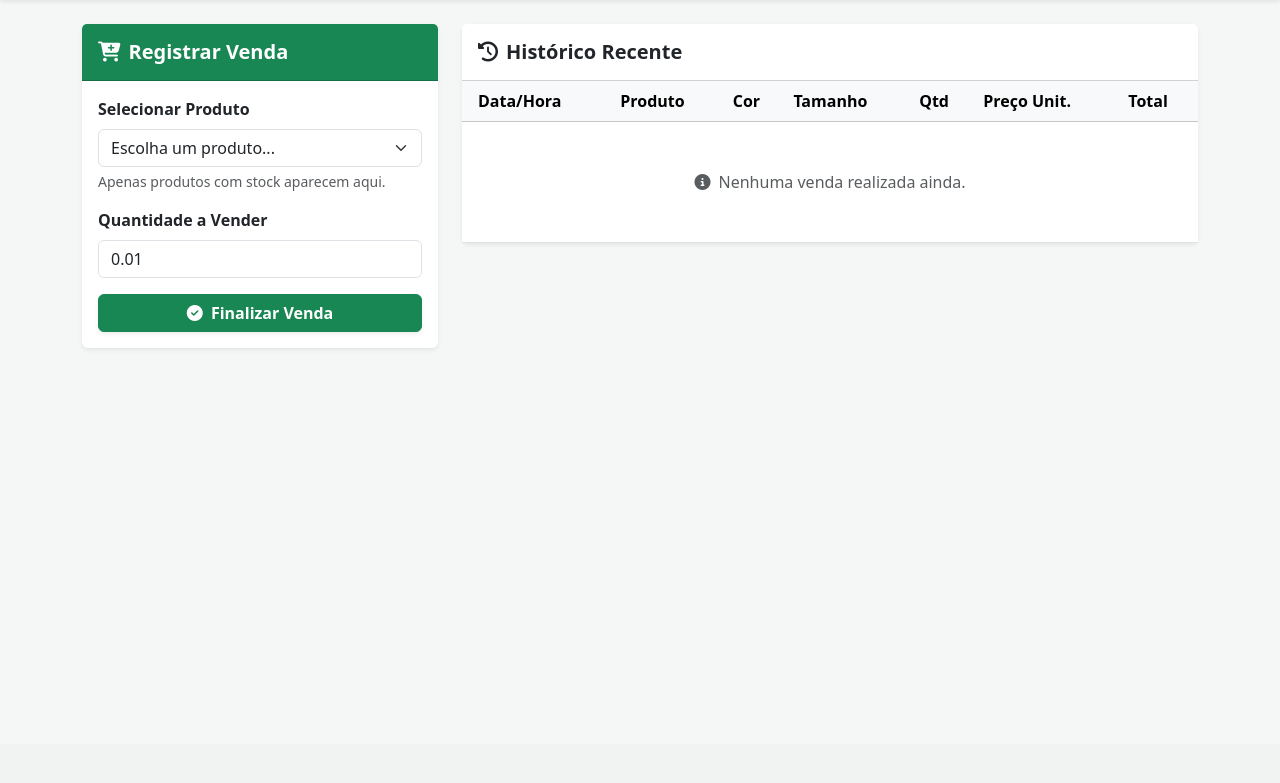
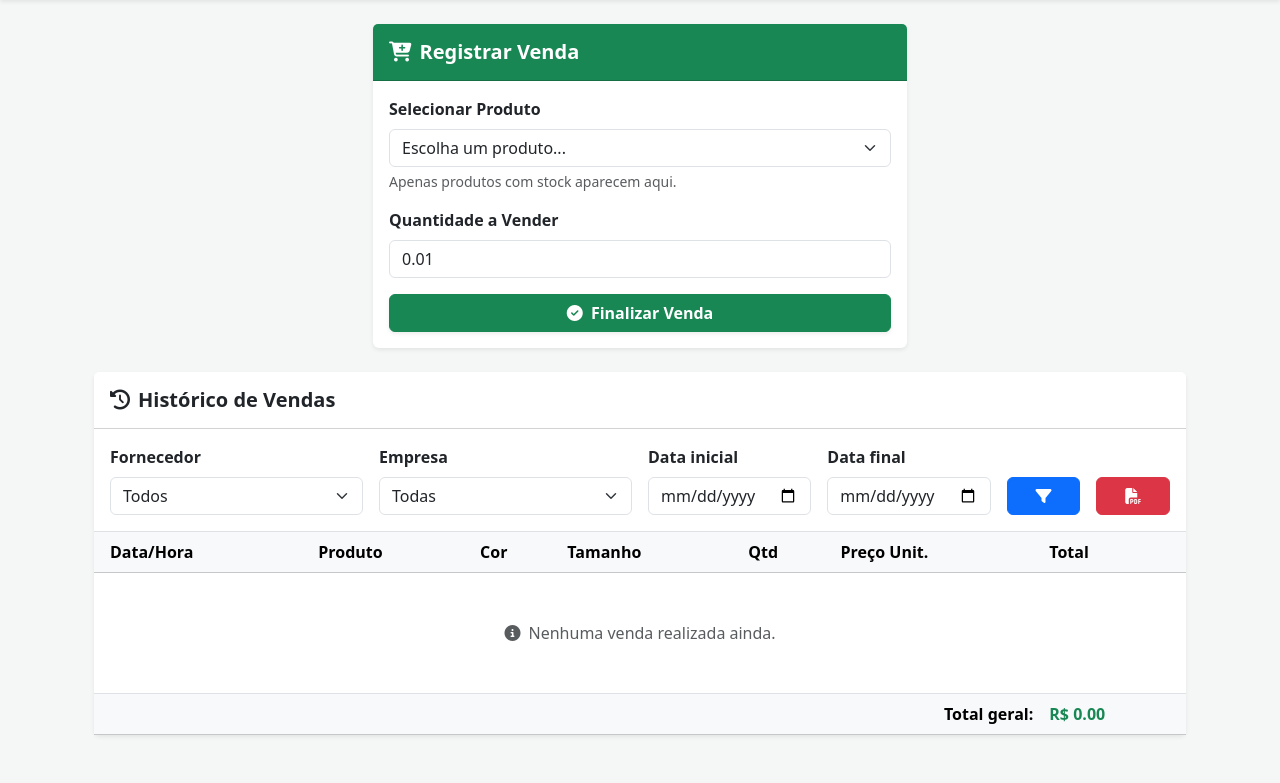
Before and after one commit to gustavosdefreitas/Plataforma-de-Gestao-Estrategica-Textil, a FastAPI app: template templates/vendas.html in a window 1280 px wide. Shown: the part 56-839 px from the top of the page. Before the commit the page ends 404 px from the top, so only its background shows below. Run offline with FastAPI, Linux system fonts and the light colour scheme; the template is opened without the code that fills it, so the values that code supplies are empty.

Commit message:
v3.4_ajusta tela de vendas e relatorio

```diff
--- a/main.py
+++ b/main.py
@@ -588,30 +588,98 @@ async def novo_fornecedor(
 
 # --- VENDAS ---
 @app.get("/vendas", response_class=HTMLResponse)
-async def pagina_vendas(request: Request):
+async def pagina_vendas(
+    request: Request,
+    fornecedor_id: str | None = Query(None),
+    empresa_id: str | None = Query(None),
+    data_inicio: str | None = Query(None),
+    data_fim: str | None = Query(None),
+):
     user = get_current_user(request)
     if not user:
         return RedirectResponse(url="/login", status_code=303)
 
+    # converte strings da query em int, se tiver valor
+    fornecedor_id_int = int(fornecedor_id) if fornecedor_id else None
+    empresa_id_int = int(empresa_id) if empresa_id else None
+
+    filtros = ["1=1"]
+    params: dict[str, object] = {}
+
+    if fornecedor_id_int:
+        filtros.append("p.fornecedor_id = :fornecedor_id")
+        params["fornecedor_id"] = fornecedor_id_int
+
+    if empresa_id_int:
+        filtros.append("p.empresa_id = :empresa_id")
+        params["empresa_id"] = empresa_id_int
+
+    if data_inicio:
+        filtros.append("DATE(v.data_venda) >= :data_inicio")
+        params["data_inicio"] = data_inicio
+
+    if data_fim:
+        filtros.append("DATE(v.data_venda) <= :data_fim")
+        params["data_fim"] = data_fim
+
+    where_clause = "WHERE " + " AND ".join(filtros)
+
+    query = f"""
+        SELECT
+            v.id,
+            v.data_venda,
+            v.quantidade,
+            v.preco_unitario,
+            v.total,
+            p.nome AS produto_nome,
+            p.cor,
+            p.tamanho,
+            f.nome AS fornecedor_nome,
+            e.nome_fantasia AS empresa_nome
+        FROM vendas v
+        JOIN produtos p ON p.id = v.produto_id
+        LEFT JOIN fornecedores f ON f.id = p.fornecedor_id
+        LEFT JOIN empresas e ON e.id = p.empresa_id
+        {where_clause}
+        ORDER BY v.data_venda DESC, v.id DESC
+    """
+
     with engine.connect() as conn:
         produtos = conn.execute(text("""
-            SELECT id, nome, cor, tamanho, quantidade, preco
+            SELECT *
             FROM produtos
             WHERE quantidade > 0
-            ORDER BY nome, cor, tamanho
+            ORDER BY nome
         """)).fetchall()
 
-        vendas = conn.execute(text("""
-            SELECT v.*, p.nome, p.cor, p.tamanho
-            FROM vendas v
-            JOIN produtos p ON v.produto_id = p.id
-            ORDER BY v.data_venda DESC
+        vendas = conn.execute(text(query), params).fetchall()
+
+        fornecedores = conn.execute(text("""
+            SELECT id, nome
+            FROM fornecedores
+            ORDER BY nome
         """)).fetchall()
 
-    return templates.TemplateResponse(request, "vendas.html", {
+        empresas = conn.execute(text("""
+            SELECT id, nome_fantasia
+            FROM empresas
+            ORDER BY nome_fantasia
+        """)).fetchall()
+
+    total_geral = sum(float(v.total or 0) for v in vendas)
+
+    return templates.TemplateResponse("vendas.html", {
+        "request": request,
         "user": user,
         "produtos": produtos,
-        "vendas": vendas
+        "vendas": vendas,
+        "fornecedores": fornecedores,
+        "empresas": empresas,
+        "filtro_fornecedor": fornecedor_id_int,
+        "filtro_empresa": empresa_id_int,
+        "data_inicio": data_inicio,
+        "data_fim": data_fim,
+        "total_geral": total_geral,
     })
 
 @app.post("/vendas/nova")
@@ -662,35 +730,38 @@ async def registrar_venda(request: Request, produto_id: int = Form(...), qtd_ven
 
     return RedirectResponse(url="/vendas", status_code=303)
 
-@app.get("/relatorio-vendas", response_class=HTMLResponse)
-async def relatorio_vendas(
+@app.get("/vendas/pdf")
+async def relatorio_vendas_pdf(
     request: Request,
-    fornecedor_id: int | None = Query(None),
-    empresa_id: int | None = Query(None),
-    data_inicio: date | None = Query(None),
-    data_fim: date | None = Query(None),
+    fornecedor_id: str | None = Query(None),
+    empresa_id: str | None = Query(None),
+    data_inicio: str | None = Query(None),
+    data_fim: str | None = Query(None),
 ):
     user = get_current_user(request)
-    if not user or user.perfil != "admin":
-        return RedirectResponse(url="/", status_code=303)
+    if not user:
+        return RedirectResponse(url="/login", status_code=303)
+
+    fornecedor_id_int = int(fornecedor_id) if fornecedor_id else None
+    empresa_id_int = int(empresa_id) if empresa_id else None
 
     filtros = ["1=1"]
     params: dict[str, object] = {}
 
-    if fornecedor_id:
+    if fornecedor_id_int:
         filtros.append("p.fornecedor_id = :fornecedor_id")
-        params["fornecedor_id"] = fornecedor_id
+        params["fornecedor_id"] = fornecedor_id_int
 
-    if empresa_id:
+    if empresa_id_int:
         filtros.append("p.empresa_id = :empresa_id")
-        params["empresa_id"] = empresa_id
+        params["empresa_id"] = empresa_id_int
 
     if data_inicio:
-        filtros.append("v.data_venda >= :data_inicio")
+        filtros.append("DATE(v.data_venda) >= :data_inicio")
         params["data_inicio"] = data_inicio
 
     if data_fim:
-        filtros.append("v.data_venda <= :data_fim")
+        filtros.append("DATE(v.data_venda) <= :data_fim")
         params["data_fim"] = data_fim
 
     where_clause = "WHERE " + " AND ".join(filtros)
@@ -704,99 +775,11 @@ async def relatorio_vendas(
             v.total,
             p.nome AS produto_nome,
             f.nome AS fornecedor_nome,
-            e.nome AS empresa_nome
+            e.nome_fantasia AS empresa_nome
         FROM vendas v
-        JOIN produtos p   ON p.id = v.produto_id
+        JOIN produtos p ON p.id = v.produto_id
         LEFT JOIN fornecedores f ON f.id = p.fornecedor_id
-        LEFT JOIN empresas e     ON e.id = p.empresa_id
-        {where_clause}
-        ORDER BY v.data_venda DESC, v.id DESC
-    """
-
-    with engine.connect() as conn:
-        vendas = conn.execute(text(query), params).fetchall()
-
-        fornecedores = conn.execute(text("""
-            SELECT id, nome FROM fornecedores ORDER BY nome
-        """)).fetchall()
-
-        empresas = conn.execute(text("""
-            SELECT id, nome FROM empresas ORDER BY nome
-        """)).fetchall()
-
-        usuarios = conn.execute(text("""
-            SELECT DISTINCT usuario FROM vendas
-            WHERE usuario IS NOT NULL
-            ORDER BY usuario
-        """)).fetchall()
-
-    total_geral = sum(float(v.total or 0) for v in vendas)
-
-    return templates.TemplateResponse("relatorio_vendas.html", {
-        "request": request,
-        "user": user,
-        "vendas": vendas,
-        "fornecedores": fornecedores,
-        "empresas": empresas,
-        "filtro_fornecedor": fornecedor_id,
-        "filtro_empresa": empresa_id,
-        "data_inicio": data_inicio,
-        "data_fim": data_fim,
-        "total_geral": total_geral,
-    })
-
-@app.get("/relatorio-vendas/pdf")
-async def relatorio_vendas_pdf(
-    request: Request,
-    fornecedor_id: int | None = Query(None),
-    empresa_id: int | None = Query(None),
-    usuario: str | None = Query(None),
-    data_inicio: date | None = Query(None),
-    data_fim: date | None = Query(None),
-):
-    user = get_current_user(request)
-    if not user or user.perfil != "admin":
-        return RedirectResponse(url="/", status_code=303)
-
-    filtros = ["1=1"]
-    params: dict[str, object] = {}
-
-    if fornecedor_id:
-        filtros.append("p.fornecedor_id = :fornecedor_id")
-        params["fornecedor_id"] = fornecedor_id
-
-    if empresa_id:
-        filtros.append("p.empresa_id = :empresa_id")
-        params["empresa_id"] = empresa_id
-
-    if usuario:
-        filtros.append("v.usuario = :usuario")
-        params["usuario"] = usuario
-
-    if data_inicio:
-        filtros.append("v.data_venda >= :data_inicio")
-        params["data_inicio"] = data_inicio
-
-    if data_fim:
-        filtros.append("v.data_venda <= :data_fim")
-        params["data_fim"] = data_fim
-
-    where_clause = "WHERE " + " AND ".join(filtros)
-
-    query = f"""
-        SELECT
-            v.id,
-            v.data_venda,
-            v.quantidade,
-            v.preco_unitario,
-            v.total,
-            p.nome AS produto_nome,
-            f.nome AS fornecedor_nome,
-            e.nome AS empresa_nome
-        FROM vendas v
-        JOIN produtos p   ON p.id = v.produto_id
-        LEFT JOIN fornecedores f ON f.id = p.fornecedor_id
-        LEFT JOIN empresas e     ON e.id = p.empresa_id
+        LEFT JOIN empresas e ON e.id = p.empresa_id
         {where_clause}
         ORDER BY v.data_venda DESC, v.id DESC
     """
@@ -820,21 +803,19 @@ async def relatorio_vendas_pdf(
     y -= 15
     pdf.drawString(50, y, f"Empresa: {empresa_id or 'Todas'}")
     y -= 15
-    pdf.drawString(50, y, f"Usuário: {usuario or 'Todos'}")
-    y -= 15
     pdf.drawString(50, y, f"Período: {data_inicio or '---'} até {data_fim or '---'}")
     y -= 15
     pdf.drawString(50, y, f"Total geral: R$ {total_geral:.2f}")
 
     y -= 30
     pdf.setFont("Helvetica-Bold", 9)
-    pdf.drawString(30,  y, "Data")
-    pdf.drawString(90,  y, "Empresa")
-    pdf.drawString(170, y, "Fornecedor")
-    pdf.drawString(260, y, "Produto")
-    pdf.drawString(360, y, "Qtd")
-    pdf.drawString(390, y, "Preço")
-    pdf.drawString(440, y, "Total")
+    pdf.drawString(30, y, "Data")
+    pdf.drawString(100, y, "Empresa")
+    pdf.drawString(190, y, "Fornecedor")
+    pdf.drawString(290, y, "Produto")
+    pdf.drawString(380, y, "Qtd")
+    pdf.drawString(420, y, "Preço")
+    pdf.drawString(470, y, "Total")
 
     y -= 15
     pdf.setFont("Helvetica", 8)
@@ -844,23 +825,23 @@ async def relatorio_vendas_pdf(
             pdf.showPage()
             y = altura - 40
             pdf.setFont("Helvetica-Bold", 9)
-            pdf.drawString(30,  y, "Data")
-            pdf.drawString(90,  y, "Empresa")
-            pdf.drawString(170, y, "Fornecedor")
-            pdf.drawString(260, y, "Produto")
-            pdf.drawString(360, y, "Qtd")
-            pdf.drawString(390, y, "Preço")
-            pdf.drawString(440, y, "Total")
+            pdf.drawString(30, y, "Data")
+            pdf.drawString(100, y, "Empresa")
+            pdf.drawString(190, y, "Fornecedor")
+            pdf.drawString(290, y, "Produto")
+            pdf.drawString(380, y, "Qtd")
+            pdf.drawString(420, y, "Preço")
+            pdf.drawString(470, y, "Total")
             y -= 15
             pdf.setFont("Helvetica", 8)
 
-        pdf.drawString(30,  y, str(v.data_venda))
-        pdf.drawString(90,  y, str(v.empresa_nome or ""))
-        pdf.drawString(170, y, str(v.fornecedor_nome or ""))
-        pdf.drawString(260, y, str(v.produto_nome or ""))
-        pdf.drawString(360, y, str(v.quantidade))
-        pdf.drawString(390, y, f"{float(v.preco_unitario):.2f}")
-        pdf.drawString(440, y, f"{float(v.total):.2f}")
+        pdf.drawString(30, y, str(v.data_venda)[:16])
+        pdf.drawString(100, y, str(v.empresa_nome or ""))
+        pdf.drawString(190, y, str(v.fornecedor_nome or ""))
+        pdf.drawString(290, y, str(v.produto_nome or ""))
+        pdf.drawString(380, y, str(v.quantidade))
+        pdf.drawString(420, y, f"{float(v.preco_unitario):.2f}")
+        pdf.drawString(470, y, f"{float(v.total):.2f}")
         y -= 12
 
     pdf.save()
--- a/templates/base.html
+++ b/templates/base.html
@@ -36,9 +36,6 @@
                         <a class="nav-link" href="/produtos"><i class="fas fa-tags me-1"></i> Produtos</a>
                     </li>
                     <li class="nav-item">
-                        <a class="nav-link" href="/relatorio-vendas"><i class="fas fa-file-invoice-dollar me-1"></i>Relatório de Vendas</a>
-                    </li>
-                    <li class="nav-item">
                         <a class="nav-link" href="/banco-horas"><i class="fas fa-clock me-2"></i> Banco de Horas</a>
                     </li>
                     <li class="nav-item">
--- a/templates/vendas.html
+++ b/templates/vendas.html
@@ -3,11 +3,15 @@
 {% block title %}Vendas - Estoque MEI{% endblock %}
 
 {% block content %}
-<div class="row">
-    <div class="col-md-4">
-        <div class="card shadow-sm border-0 mb-4">
+<div class="container-fluid">
+
+  <div class="row justify-content-center mb-4">
+    <div class="col-lg-6">
+      <div class="card shadow-sm border-0">
         <div class="card-header bg-success text-white py-3">
-                <h5 class="mb-0 fw-bold"><i class="fas fa-cart-plus me-2"></i>Registrar Venda</h5>
+          <h5 class="mb-0 fw-bold">
+            <i class="fas fa-cart-plus me-2"></i>Registrar Venda
+          </h5>
         </div>
         <div class="card-body">
           <form action="/vendas/nova" method="POST">
@@ -39,12 +43,68 @@
         </div>
       </div>
     </div>
+  </div>
 
-    <div class="col-md-8">
+  <div class="row">
+    <div class="col-12">
       <div class="card shadow-sm border-0">
         <div class="card-header bg-white py-3">
-                <h5 class="mb-0 fw-bold text-dark"><i class="fas fa-history me-2"></i>Histórico Recente</h5>
+          <h5 class="mb-0 fw-bold text-dark">
+            <i class="fas fa-history me-2"></i>Histórico de Vendas
+          </h5>
         </div>
+
+        <div class="card-body border-bottom">
+          <form method="GET" action="/vendas" class="row g-3 align-items-end">
+            <div class="col-md-3">
+              <label class="form-label fw-bold">Fornecedor</label>
+              <select name="fornecedor_id" class="form-select">
+                <option value="">Todos</option>
+                {% for fornecedor in fornecedores %}
+                <option value="{{ fornecedor.id }}" {% if filtro_fornecedor == fornecedor.id %}selected{% endif %}>
+                  {{ fornecedor.nome }}
+                </option>
+                {% endfor %}
+              </select>
+            </div>
+
+            <div class="col-md-3">
+              <label class="form-label fw-bold">Empresa</label>
+              <select name="empresa_id" class="form-select">
+                <option value="">Todas</option>
+                {% for empresa in empresas %}
+                <option value="{{ empresa.id }}" {% if filtro_empresa == empresa.id %}selected{% endif %}>
+                  {{ empresa.nome_fantasia }}
+                </option>
+                {% endfor %}
+              </select>
+            </div>
+
+            <div class="col-md-2">
+              <label class="form-label fw-bold">Data inicial</label>
+              <input type="date" name="data_inicio" class="form-control" value="{{ data_inicio or '' }}">
+            </div>
+
+            <div class="col-md-2">
+              <label class="form-label fw-bold">Data final</label>
+              <input type="date" name="data_fim" class="form-control" value="{{ data_fim or '' }}">
+            </div>
+
+            <div class="col-md-1 d-grid">
+              <button type="submit" class="btn btn-primary fw-bold">
+                <i class="fas fa-filter"></i>
+              </button>
+            </div>
+
+            <div class="col-md-1 d-grid">
+              <a href="/vendas/pdf?fornecedor_id={{ filtro_fornecedor or '' }}&empresa_id={{ filtro_empresa or '' }}&data_inicio={{ data_inicio or '' }}&data_fim={{ data_fim or '' }}"
+                 class="btn btn-danger fw-bold">
+                <i class="fas fa-file-pdf"></i>
+              </a>
+            </div>
+          </form>
+        </div>
+
         <div class="card-body p-0">
           <div class="table-responsive">
             <table class="table table-hover align-middle mb-0">
@@ -63,12 +123,12 @@
                 {% for v in vendas %}
                 <tr>
                   <td class="ps-3 small text-muted">{{ v.data_venda }}</td>
-                                <td class="fw-bold">{{ v.nome }}</td>
+                  <td class="fw-bold">{{ v.produto_nome }}</td>
                   <td>{{ v.cor or '-' }}</td>
                   <td>{{ v.tamanho or '-' }}</td>
                   <td>{{ v.quantidade }}</td>
-                                <td>R$ {{ "%.2f"|format(v.preco_unitario) }}</td>
-                                <td class="text-success fw-bold">R$ {{ "%.2f"|format(v.total) }}</td>
+                  <td>R$ {{ '%.2f'|format(v.preco_unitario) }}</td>
+                  <td class="text-success fw-bold">R$ {{ '%.2f'|format(v.total) }}</td>
                 </tr>
                 {% else %}
                 <tr>
@@ -78,8 +138,16 @@
                 </tr>
                 {% endfor %}
               </tbody>
+              <tfoot class="table-light">
+                <tr>
+                  <th colspan="6" class="text-end">Total geral:</th>
+                  <th class="text-success">R$ {{ '%.2f'|format(total_geral) }}</th>
+                </tr>
+              </tfoot>
             </table>
           </div>
+        </div>
+
       </div>
     </div>
   </div>
```
Also changed, not shown: templates/relatorio_vendas.html (deleted, +0 -108 lines). Lines whose indentation alone changed are shown as unchanged.
